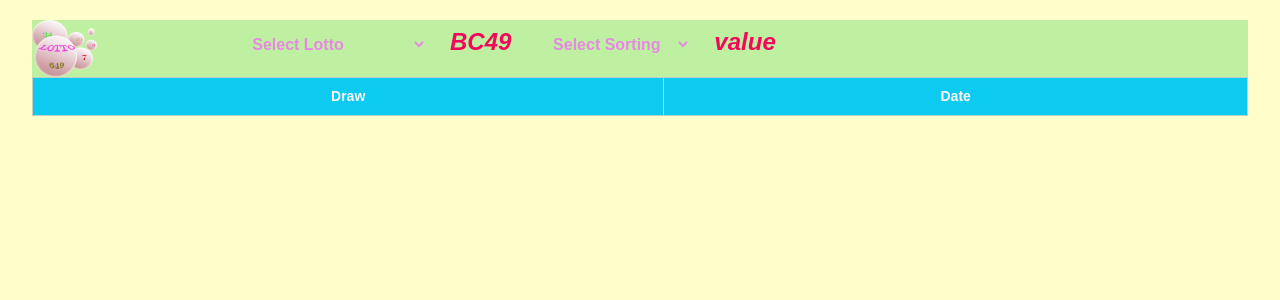
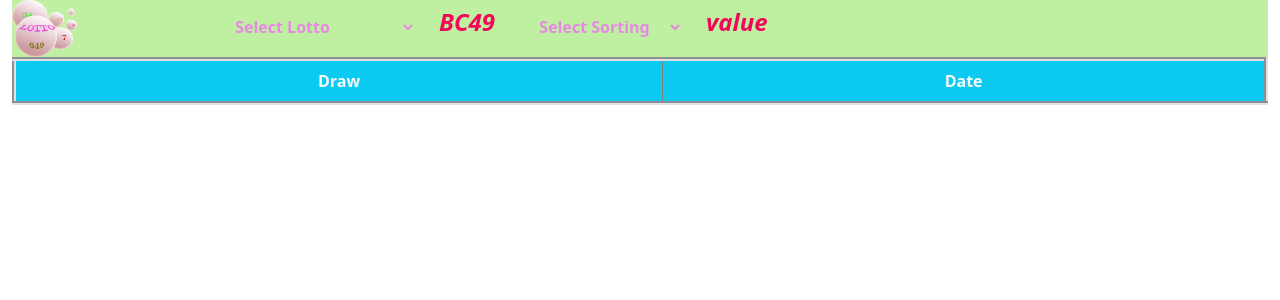
Before and after one commit to hma14/FlaskLottotry, a Flask app: page / in a window 1280 px wide. Shown: the top 300 px of the page. Run offline with Flask 2, Linux system fonts and the light colour scheme; lists and menus that the app fills with data are empty.

Commit message:
layout changes.

```diff
--- a/static/css/app.css
+++ b/static/css/app.css
@@ -1,11 +1,3 @@
-body {
-    font-family: arial, helvetica, sans-serif;
-    font-size: 14px;
-    color: black;
-    background-color: #ffc;
-    margin: 20px;
-    padding: 0;
-}
 
 .app {
   text-align: center;
@@ -99,37 +91,6 @@ body {
   color: rgb(252, 249, 252);
 }
 
-table {
-  border-spacing: 1;
-  border: 0px solid black;
-
-  /*   tr {
-    :last-child {
-      td {
-        border-bottom: 2;
-      }
-    }
-  }
-
-  th,
-  td {
-    margin: 1;
-    padding: 0.5rem;
-    border-bottom: 1px solid black;
-    border-right: 1px solid black;
-    align-items: center;
-    font-size:0.4rem;
-
-    :last-child {
-      border-right: 2;
-    }
-  }
- */
-}
-
-thead {
-  flex: 0 0 auto;
-}
 
 .center {
   margin-left: auto;
@@ -292,3 +253,46 @@ thead {
   outline: none;
   box-shadow: none;
 }
+
+.containser {
+    padding: 1rem
+}
+    table {
+        alignment: center;
+        /*     border-spacing: 2px;
+        border: 1px solid black;
+    */
+        align-items: center;
+        border: 4px outset grey;
+        padding: 2px;
+
+        tr {
+            :last-child {
+                td {
+                    border-bottom: 0;
+                }
+            }
+        }
+
+        th,
+        td {
+
+            margin: 2;
+            padding: 5px;
+            /*
+            border-bottom: 1px solid black;
+            border-right: 1px solid black;
+            border: 1px double;
+            cellpadding:2px;
+            cellspacing:2px;*/
+
+            :last-child {
+                border-right: 1px;
+            }
+
+            border:3px inset grey;
+            margin:1px;
+            overflow-wrap: break-word;
+            text-align:center;
+        }
+    }
--- a/templates/body.html
+++ b/templates/body.html
@@ -1,6 +1,7 @@
 
-<div id="content" >
-    <table class="table table-striped table-hover table-bordered" >
+<div id="container" >
+
+      <table  class="table table-hover table-bordered" >
         <thead class="table-success text-center">
             <tr>
                 <th class="text-light bg-info">Draw</th>
@@ -10,17 +11,23 @@
                 {% endfor %}
             </tr>
         </thead>
-
-      <tbody>
+        <tbody class="fw-bold">
           <div >
 
             {% for i in range(lotto['draw_numbers_count']) %}
             <tr>
-              <td>{{lotto['draw_numbers'][0]}}</td>
-              <td class="my-color-2 bg-greenyellow">{{lotto['draw_date'][i]}}</td>
+                <td class="text-warning bg-primary">{{lotto['draw_numbers'][0]}}</td>
+                <td class="text-warning bg-success">{{lotto['draw_date'][i]}}</td>
 
                 {% for number in lotto['numbers'][i]%}
-              <td> {{number['value']}} <br> {{number['distance']}} <br> {{number['totalHits']}} </td>
+                  {% if number['isHit'] == True %}
+                        <td class="bg-greenyellow">
+                          <span class="text-success"> {{number['value']}}</span> <br>
+                          (<span class="text-danger fst-italic">{{number['numberofDrawsWhenHit']}}</span>) <br> <span class="text-info fst-italic">{{number['totalHits']}}</span>
+                        </td>
+                  {% else %}
+                  <td> <span class="text-info ">{{number['value']}}</span> <br> <span class="text-success fst-italic"> {{number['distance']}}</span> <br><span class="my-color-1 fst-italic"> {{number['totalHits']}}</span> </td>
+                  {% endif %}
                 {% endfor %}
             </tr>
             {% endfor %}
```
Lines whose indentation alone changed are shown as unchanged.
